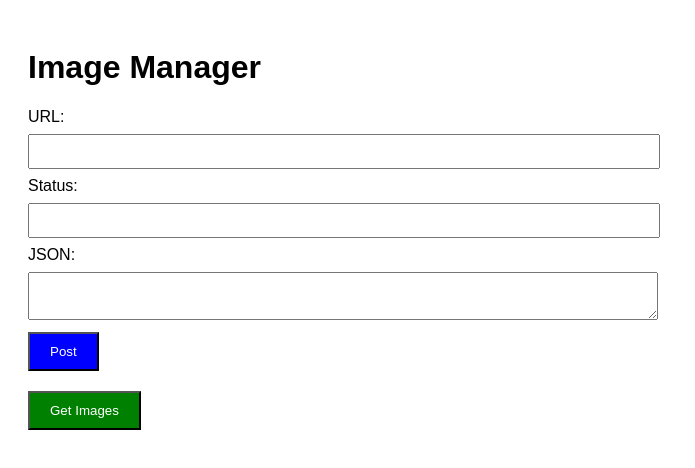
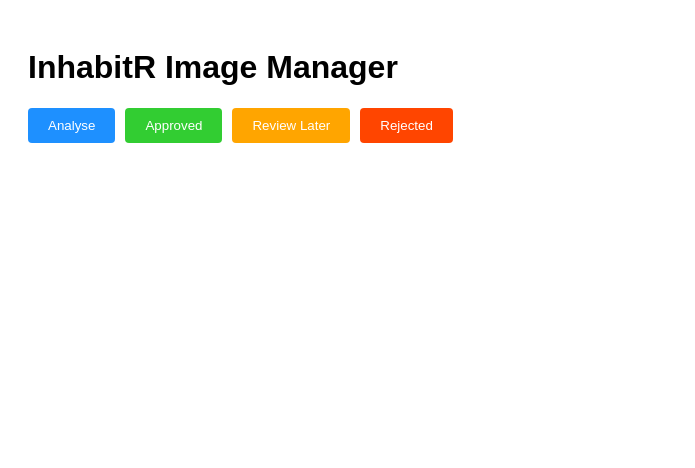
Before and after one commit to pavithramahesh122/Image, a Next.js app in the folder frontend/: page / in a window 1280 px wide. Shown: the top 468 px of the page, without its empty margins (0-695 px from the left). Built offline with nearby package versions, Linux system fonts and the light colour scheme.

Commit message:
UI updated 2nd time

```diff
--- a/frontend/pages/index.js
+++ b/frontend/pages/index.js
@@ -3,11 +3,9 @@ import axios from 'axios';
 
 export default function Home() {
   const [images, setImages] = useState([]);
-  const [url, setUrl] = useState('');
-  const [status, setStatus] = useState('');
-  const [json, setJson] = useState('');
   const [currentIndex, setCurrentIndex] = useState(0);
   const [showImages, setShowImages] = useState(false);
+  const [rejectedImages, setRejectedImages] = useState([]);
 
   const fetchImages = async () => {
     try {
@@ -18,23 +16,10 @@ export default function Home() {
     }
   };
 
-  const handleSubmit = async (event) => {
-    event.preventDefault();
-    try {
-      await axios.post('http://localhost:3001/images', { url, status, json: JSON.parse(json) });
-      fetchImages();
-      setUrl('');
-      setStatus('');
-      setJson('');
-    } catch (error) {
-      console.error('Error creating image:', error);
-    }
-  };
-
   const handleStatusUpdate = async (id, newStatus) => {
     try {
       await axios.put(`http://localhost:3001/images/${id}`, { status: newStatus });
-      fetchImages(); // Refresh the image list to show updated status
+      fetchImages();
     } catch (error) {
       console.error('Error updating image status:', error);
     }
@@ -44,6 +29,8 @@ export default function Home() {
     const confirmReject = window.confirm('Are you sure you want to reject this image?');
     if (confirmReject) {
       await handleStatusUpdate(id, 'Rejected');
+      const rejectedImage = images.find(image => image.id === id);
+      setRejectedImages([...rejectedImages, { ...rejectedImage, date: new Date().toLocaleString() }]);
     }
   };
 
@@ -55,74 +42,85 @@ export default function Home() {
 
   return (
     <div style={{ padding: '20px', fontFamily: 'Arial, sans-serif' }}>
-      <h1>Image Manager</h1>
-      <form onSubmit={handleSubmit} style={{ marginBottom: '20px' }}>
-        <div>
-          <label>URL:</label><br />
-          <input
-            type="text"
-            value={url}
-            onChange={(e) => setUrl(e.target.value)}
-            required
-            style={{ width: '50%', padding: '8px', margin: '8px 0' }}
-          /><br />
-        </div>
-        <div>
-          <label>Status:</label><br />
-          <input
-            type="text"
-            value={status}
-            onChange={(e) => setStatus(e.target.value)}
-            required
-            style={{ width: '50%', padding: '8px', margin: '8px 0' }}
-          />
-        </div>
-        <div>
-          <label>JSON:</label><br />
-          <textarea
-            value={json}
-            onChange={(e) => setJson(e.target.value)}
-            required
-            style={{ width: '50%', padding: '8px', margin: '8px 0' }}
-          ></textarea>
-        </div>
-        <button type="submit" style={{ padding: '10px 20px',backgroundColor: 'blue', color: 'white' }}>Post</button>
-      </form>
+      <h1>InhabitR Image Manager</h1>
 
       <form onSubmit={handleFetchImages} style={{ marginBottom: '20px' }}>
-        <button type="submit" style={{ padding: '10px 20px',backgroundColor: 'green', color: 'white' }}>Get Images</button>
+        <button type="submit" style={{ padding: '10px 20px', backgroundColor: '#1e90ff', color: 'white', border: 'none', borderRadius: '4px', cursor: 'pointer' }}>Analyse</button>
+        <button
+          type="button"
+          onClick={() => setShowImages(true)}
+          style={{ padding: '10px 20px', backgroundColor: '#32cd32', color: 'white', border: 'none', borderRadius: '4px', cursor: 'pointer', marginLeft: '10px' }}
+        >
+          Approved
+        </button>
+        <button
+          type="button"
+          onClick={() => setShowImages(false)}
+          style={{ padding: '10px 20px', backgroundColor: '#ffa500', color: 'white', border: 'none', borderRadius: '4px', cursor: 'pointer', marginLeft: '10px' }}
+        >
+          Review Later
+        </button>
+        <button
+          type="button"
+          onClick={() => setShowImages(false)}
+          style={{ padding: '10px 20px', backgroundColor: '#ff4500', color: 'white', border: 'none', borderRadius: '4px', cursor: 'pointer', marginLeft: '10px' }}
+        >
+          Rejected
+        </button>
       </form>
 
       {showImages && images.length > 0 && (
         <div>
-          <button
-            onClick={() => setCurrentIndex((currentIndex - 1 + images.length) % images.length)}
-            style={{ padding: '5px 5px', marginRight: '10px',backgroundColor: 'green', color: 'white' }}
-          >
-            Previous
-          </button>
-          <button
-            onClick={() => setCurrentIndex((currentIndex + 1) % images.length)}
-            style={{ padding: '5px 20px',backgroundColor: 'green', color: 'white' }}
-          >
-            Next
-          </button>
-          <div style={{ marginTop: '20px', border: '1px solid #ddd', padding: '20px' }}>
-            <img src={images[currentIndex].url} alt="Uploaded" width="200" />
-            <p>URL: {images[currentIndex].url}</p>
-            <p>Status: {images[currentIndex].status}</p>
-            <p>JSON: {JSON.stringify(images[currentIndex].json)}</p>
+          <div style={{ marginTop: '20px', display: 'flex', justifyContent: 'space-between' }}>
+            <div style={{ width: '50%', border: '1px solid #ddd', padding: '20px', boxShadow: '0 0 10px rgba(0,0,0,0.1)' }}>
+              <img src={images[currentIndex].url} alt="Uploaded" style={{ width: '100%' }} />
+            </div>
+            <div style={{ width: '45%', border: '1px solid #ddd', padding: '20px', boxShadow: '0 0 10px rgba(0,0,0,0.1)' }}>
+              <h3>Image Attribute</h3>
+              <pre style={{ backgroundColor: '#f4f4f4', padding: '10px', borderRadius: '5px', overflowX: 'auto' }}>
+                {JSON.stringify(images[currentIndex].json, null, 2)}
+              </pre>
+              <div style={{ marginTop: '20px', display: 'flex', justifyContent: 'space-between' }}>
+                <button
+                  onClick={() => handleStatusUpdate(images[currentIndex].id, 'Approved')}
+                  style={{ padding: '10px 20px', backgroundColor: '#32cd32', color: 'white', border: 'none', borderRadius: '4px', cursor: 'pointer' }}
+                >
+                  Approve
+                </button>
+                <button
+                  onClick={() => handleReject(images[currentIndex].id)}
+                  style={{ padding: '10px 20px', backgroundColor: '#ff4500', color: 'white', border: 'none', borderRadius: '4px', cursor: 'pointer' }}
+                >
+                  Reject
+                </button>
+              </div>
+              {rejectedImages.length > 0 && (
+                <div style={{ marginTop: '20px' }}>
+                  <h3>Rejected Images</h3>
+                  <ul>
+                    {rejectedImages.map((image, index) => (
+                      <li key={index} style={{ marginBottom: '10px', listStyleType: 'none', padding: '10px', border: '1px solid #ddd', borderRadius: '4px' }}>
+                        <p><strong>URL:</strong> {image.url}</p>
+                        <p><strong>Date Rejected:</strong> {image.date}</p>
+                      </li>
+                    ))}
+                  </ul>
+                </div>
+              )}
+            </div>
+          </div>
+          <div style={{ display: 'flex', justifyContent: 'center', alignItems: 'center', marginTop: '20px' }}>
             <button
-              onClick={() => handleStatusUpdate(images[currentIndex].id, 'Approved')}
-              style={{ padding: '10px 20px', marginRight: '10px', backgroundColor: 'green', color: 'white' }}
+              onClick={() => setCurrentIndex((currentIndex - 1 + images.length) % images.length)}
+              style={{ padding: '10px 20px', marginRight: '10px', backgroundColor: '#1e90ff', color: 'white', border: 'none', borderRadius: '4px', cursor: 'pointer' }}
             >
-              Approve
+              Previous
             </button>
             <button
-              onClick={() => handleReject(images[currentIndex].id)}
-              style={{ padding: '10px 20px', backgroundColor: 'red', color: 'white' }}
+              onClick={() => setCurrentIndex((currentIndex + 1) % images.length)}
+              style={{ padding: '10px 20px', backgroundColor: '#1e90ff', color: 'white', border: 'none', borderRadius: '4px', cursor: 'pointer' }}
             >
-              Reject
+              Next
             </button>
           </div>
         </div>
```
